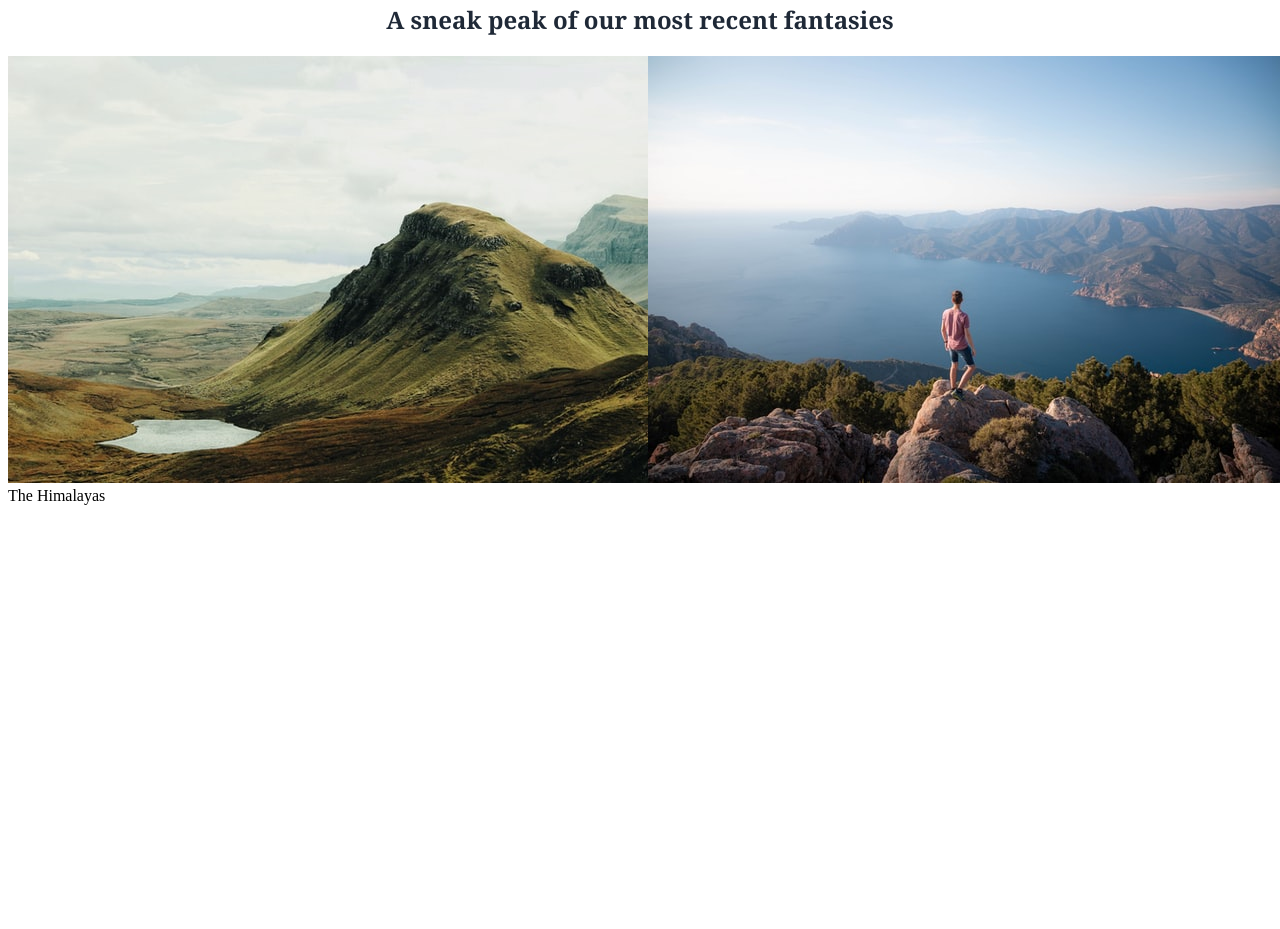
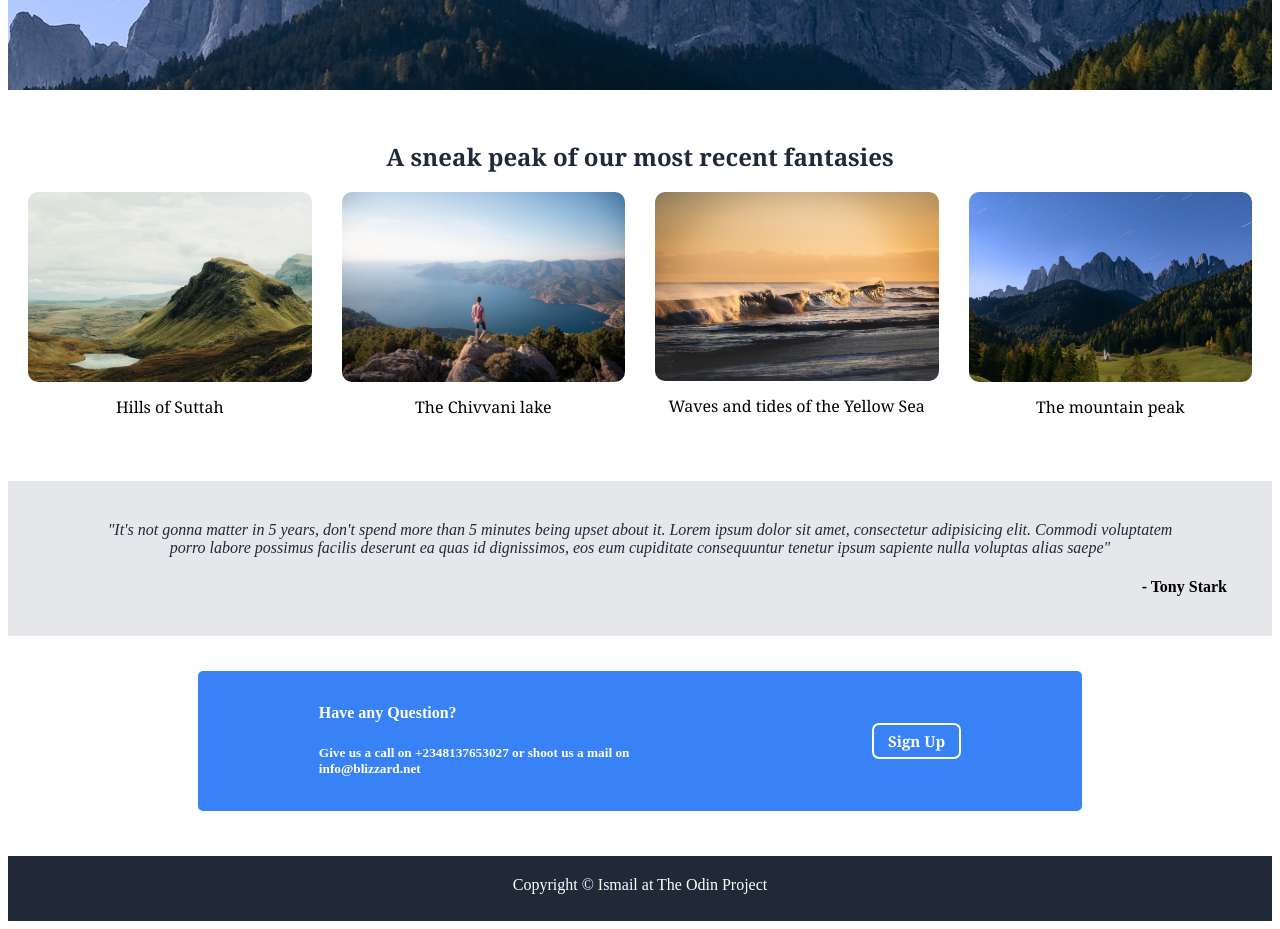
Before and after one commit to Ismail-Garba/landingpage2, a plain HTML site: page index.html in a window 1280 px wide. Shown: the part 401-1330 px from the top of the page. Before the commit the page ends 914 px from the top, so only its background shows below. Drawn offline with Linux system fonts and the light colour scheme; files whose address does not match are found by name.

```diff
--- a/index.html
+++ b/index.html
@@ -30,12 +30,50 @@
   <div class="item">
     <img src="/home/ismail/repos/landingpage2/images/pic1.jpg" alt="valley">
     <div class="caption">
-      The Himalayas
+      Hills of Suttah
     </div>
   </div>
   <div class="item">
     <img src="/home/ismail/repos/landingpage2/images/pic2.jpg" alt="boy on a mountain">
+    <div class="caption">
+      The Chivvani lake
+    </div>
+  </div>
+  <div class="item">
+    <img src="/home/ismail/repos/landingpage2/images/nature1.jpg" alt="valley">
+    <div class="caption">
+      Waves and tides of the Yellow Sea
+    </div>
+  </div>
+  <div class="item">
+    <img src="/home/ismail/repos/landingpage2/images/nature3.jpg" alt="valley">
+    <div class="caption">
+      The mountain peak
+    </div>
   </div>
 </div>
+
+<section>
+  <p>
+    <em>"It's not gonna matter in 5 years, don't spend more than 5 minutes being upset about it. Lorem ipsum
+    dolor sit amet, consectetur adipisicing elit. Commodi voluptatem porro labore possimus facilis
+    deserunt ea quas id dignissimos, eos eum cupiditate consequuntur tenetur ipsum sapiente nulla voluptas
+    alias saepe"</em>
+  </p>
+  <h4>- Tony Stark</h4>
+</section>
+
+<div class="action">
+  <div class="left">
+<h4>Have any Question?</h4>
+<h5>Give us a call on +2348137653027 or shoot us a mail on<br>info@blizzard.net</h5>
+  </div>
+  <div class="right">
+  <a href="#">Sign Up</a>
+  </div>
+</div>
+<footer>
+  <p>Copyright &copy; Ismail at The Odin Project</p>
+</footer>
   </body>
 </html>
--- a/style.css
+++ b/style.css
@@ -16,6 +16,7 @@
 }
 .signup{
     margin-left:45px;
+    margin-top:25px;
     padding-top:10px;
     font-size:15px;
     font-family:Cochin, Georgia, Times, 'Times New Roman', serif;
@@ -44,11 +45,11 @@
     background: url('/home/ismail/repos/landingpage2/images/nature3.jpg') no-repeat;
     background-position-y:-305px;
     background-position-x:-250px;
-    height:300px;
+    height:400px;
 
 }
 .bigword h1{
-    font-size: 40px;
+    font-size: 50px;
     color:white;
     padding-left:45px;
     padding-top: 15px;
@@ -56,21 +57,103 @@
 }
 div p{
     color:white;
-    font-size:18px;
+    font-size:20px;
     margin-top:-10px;
     padding-left:45px;
     font-family:Cochin, Georgia, Times, 'Times New Roman', serif;
 }
 h2{
+    margin-top:50px;
     text-align: center;
     color:#1F2937;
     font-family:Cochin, Georgia, Times, 'Times New Roman', serif;
 }
 .exhibits{
     display:flex;
-    justify-content: space-around;
+    gap:30px;
+    padding:0 20px;
 
 }
-.item{
+/**
+.exhibits div{
+    height:100px;
+    border:2px solid #3882F6;
+    border-radius: 15px;
+    flex:auto;
+}**/
+div .item{
+    width:500px;
+}
+div .item img{
+    width:100%;
+    border-radius:10px;
+}
+.caption{
+    margin-top: 10px;
+    text-align: center;
+    font-family:Cochin, Georgia, Times, 'Times New Roman', serif;
 
 }
+section{
+    margin-top:63px;
+    width:100%;
+    height:;
+    background-color: #E5E7EB;
+}
+section p{
+    text-align: center;
+    font-weight:lighter;
+    color:#1F2937;
+    padding-top:40px;
+    padding-left:90px;
+    padding-right:90px;
+}
+section h4{
+    text-align: end;
+    padding-right:45px;
+    padding-bottom: 40px;
+}
+
+.action{
+    display: flex;
+    justify-content: space-around;
+    align-items: center;
+    width:70%;
+    height:140px;
+    background-color: #3882F6;
+    border-radius: 5px;
+    margin:auto;
+    margin-bottom:45px;
+    margin-top: 35px;
+}
+.action h4{
+    color:white;
+}
+.action h5{
+    color:white;
+}
+
+.right a{
+    padding:6px 14px;
+    text-decoration: none;
+    color:white;
+    font-size: 15px;
+    font-weight: bold;
+    font-family:Cambria, Cochin, Georgia, Times, 'Times New Roman', serif;
+    border:2px solid white;
+    border-radius: 7px;
+}
+.right a:hover{
+    background-color: white;
+    color:#1F2937;
+}
+footer{
+    width:100%;
+    height:65px;
+    background-color: #1F2937;
+}
+footer p{
+    text-align: center;
+    color:white;
+    padding-top: 20px;
+}
```
